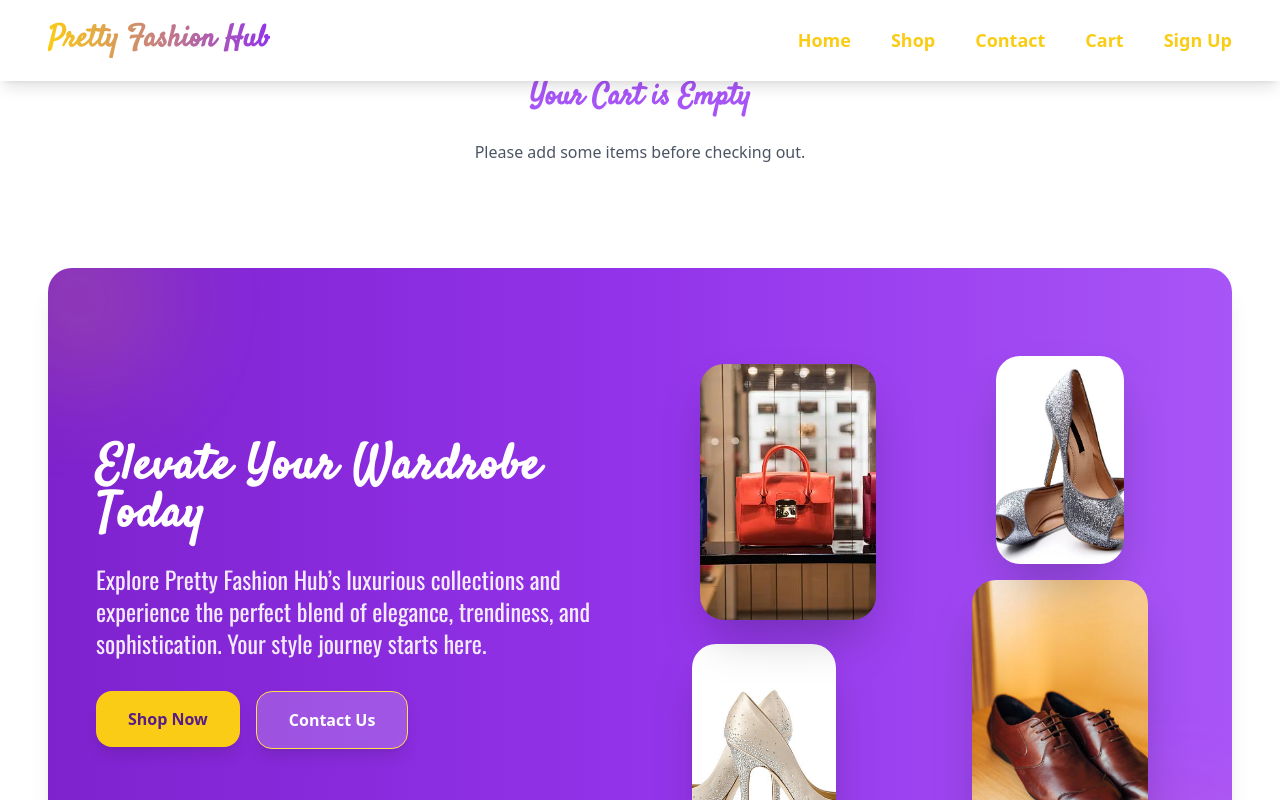
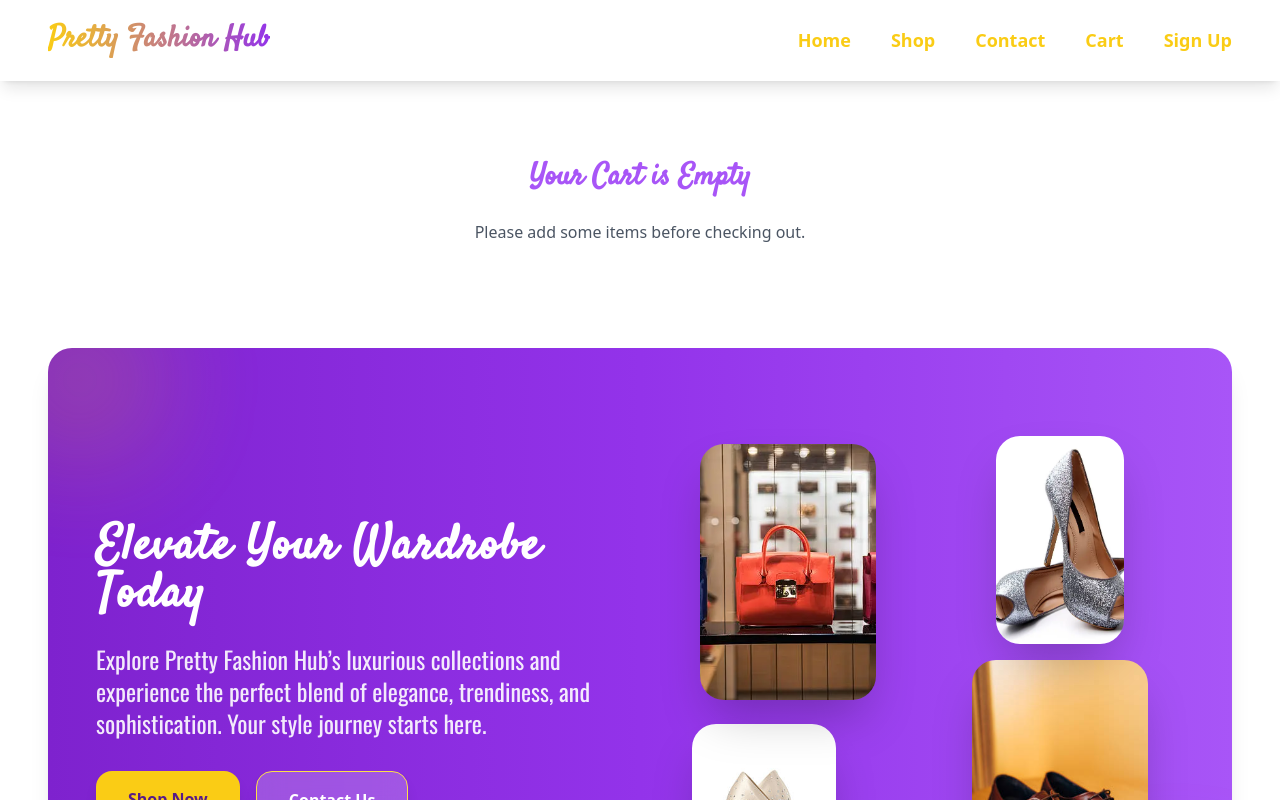
Before and after one commit to patrickiyiakimo/pretty_fashion_hub, a Next.js app: page /checkout in a window 1280 px wide. Shown: the top 800 px of the page. Built offline with nearby package versions, Linux system fonts and the light colour scheme.

Commit message:
feat: added padding to checkout cart text

```diff
--- a/src/app/checkout/page.jsx
+++ b/src/app/checkout/page.jsx
@@ -29,7 +29,7 @@ export default function CheckoutPage() {
   if (cart.length === 0) {
     return (
       <section className="py-20 pt-20 text-center">
-        <h1 className="text-3xl font-bold font-satisfy text-purple-500 mb-6">Your Cart is Empty</h1>
+        <h1 className="text-3xl pt-20 font-bold font-satisfy text-purple-500 mb-6">Your Cart is Empty</h1>
         <p className="text-gray-600 mb-6">Please add some items before checking out.</p>
       </section>
     );
```
